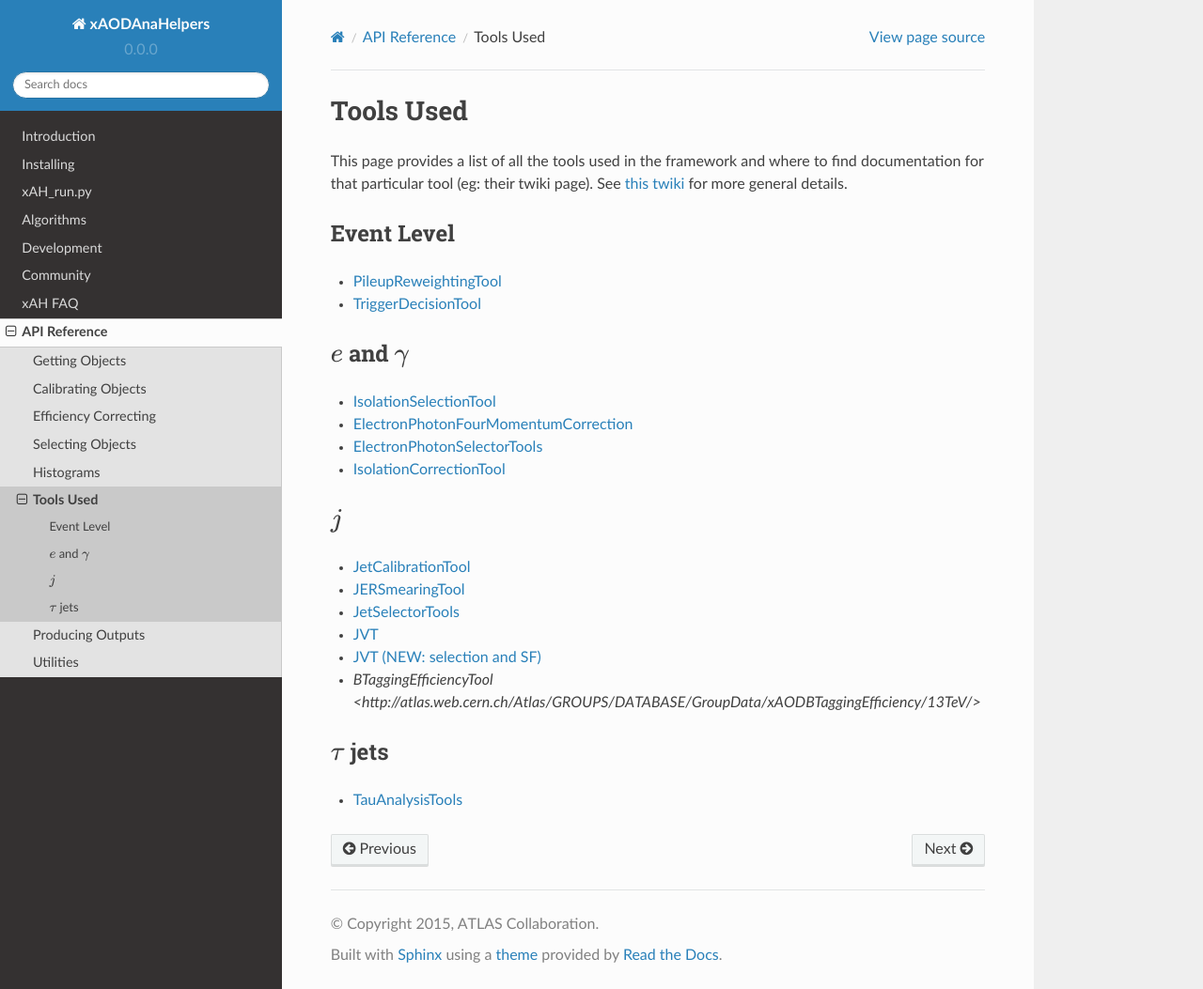
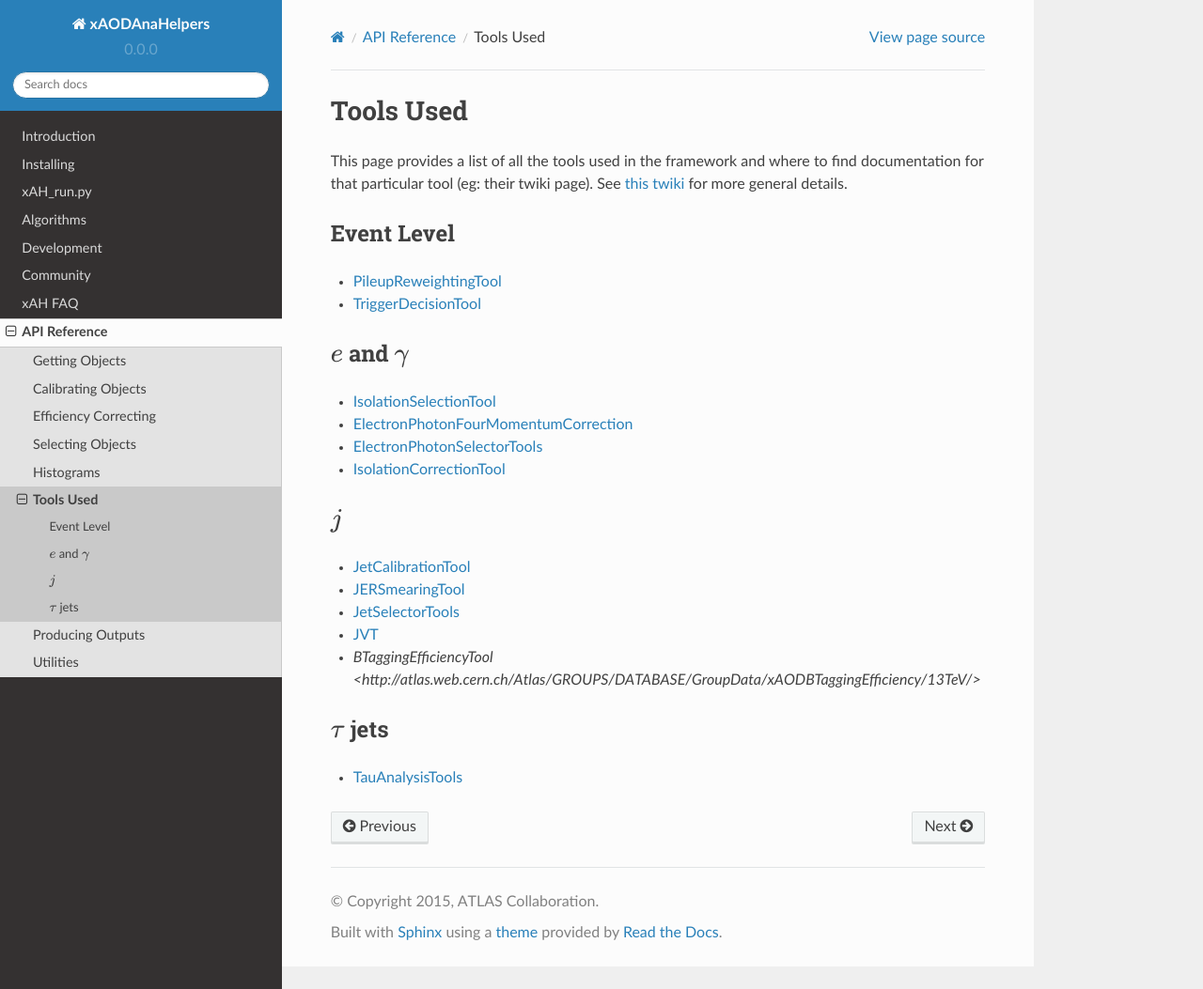
Before and after one commit to UCATLAS/xAODAnaHelpers, a Sphinx documentation site: the page built from docs/ToolsUsed.rst, in a window 1280 px wide and 1053 px high. Shown: the whole window at 94% size. Built offline with Sphinx 7.4.7 and the Read the Docs theme 2.0.0, drawn with Linux system fonts in a browser that asks for light colours.

Commit message:
Correction JVT link in ToolsUsed documentation, adding information in ElectronEfficiencyCorrector output

```diff
--- a/docs/ToolsUsed.rst
+++ b/docs/ToolsUsed.rst
@@ -23,8 +23,7 @@
 -  `JetCalibrationTool <https://twiki.cern.ch/twiki/bin/view/AtlasProtected/ApplyJetCalibration2014>`__
 -  `JERSmearingTool <https://twiki.cern.ch/twiki/bin/view/AtlasProtected/JetResolution2015Prerecom>`__
 -  `JetSelectorTools <https://svnweb.cern.ch/trac/atlasoff/browser/PhysicsAnalysis/JetMissingEtID/JetSelectorTools/trunk/README.rst>`__
--  `JVT <https://twiki.cern.ch/twiki/bin/viewauth/AtlasProtected/JetVertexTaggerTool>`__
--  `JVT (NEW: selection and SF) <https://twiki.cern.ch/twiki/bin/view/AtlasProtected/JVTCalibration>`__
+-  `JVT <https://twiki.cern.ch/twiki/bin/view/AtlasProtected/JVTCalibration>`__
 -  `BTaggingEfficiencyTool <http://atlas.web.cern.ch/Atlas/GROUPS/DATABASE/GroupData/xAODBTaggingEfficiency/13TeV/>`
 
 
```
Also changed, not shown: 1 other file.
